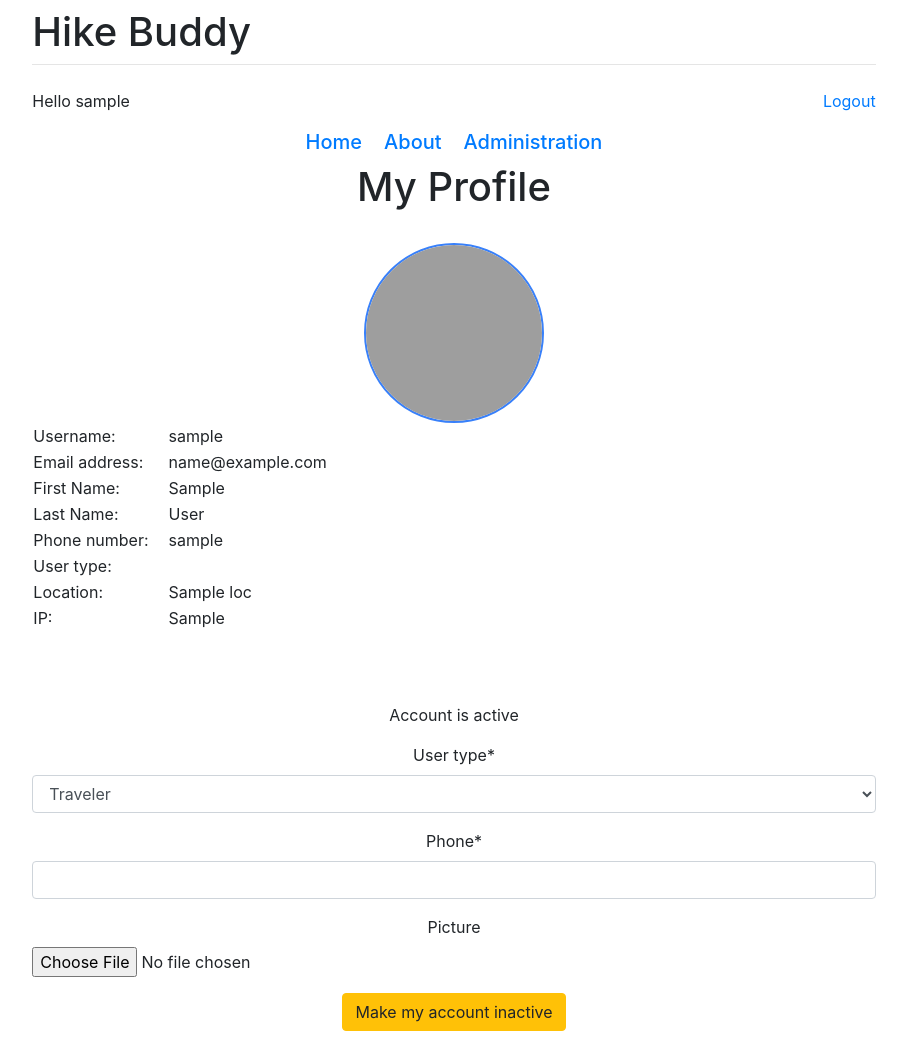
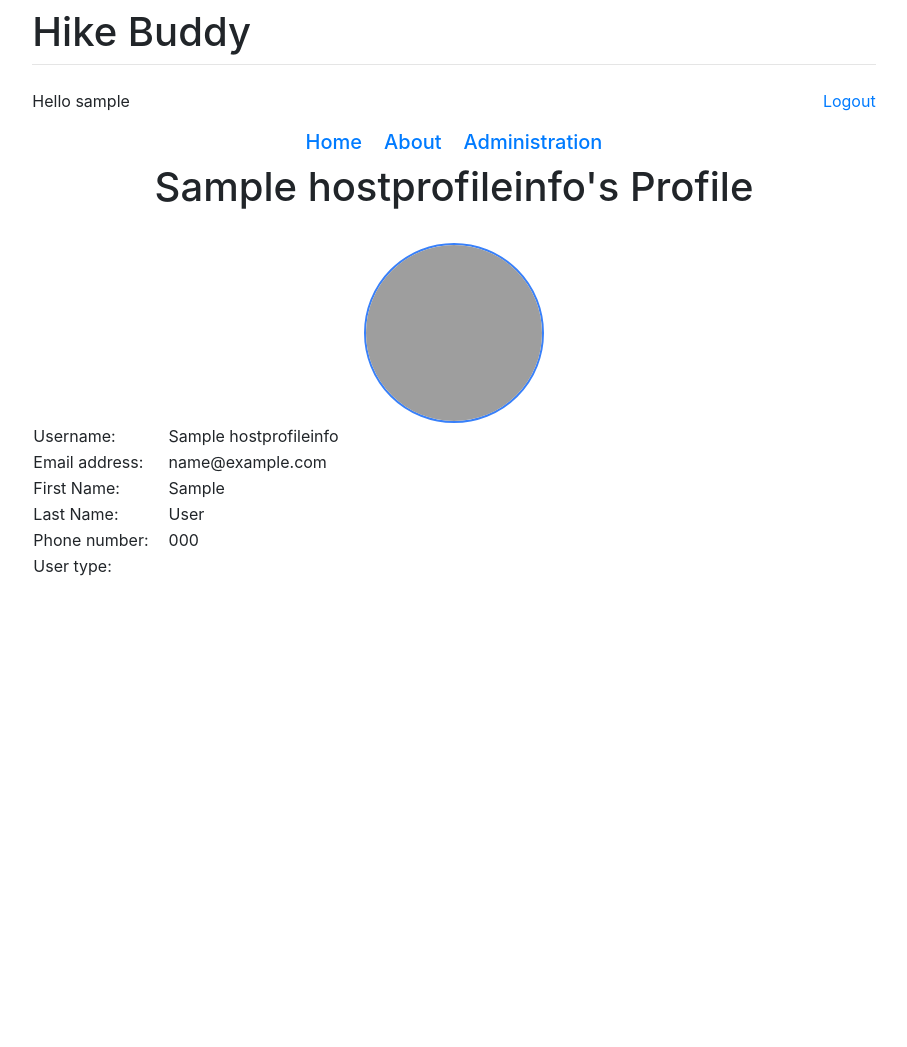
Before and after one commit to tomerda3/Hike_Buddy, a Django app: template HikeBuddy/main/templates/main/profile.html in a window 1280 px wide. Shown: the whole page, without its empty margins (186-1093 px from the left). After the commit the page ends 576 px from the top, so only its background shows below. Run offline with Django 3.2, Linux system fonts and the light colour scheme; a user stored in the database is signed in; tables that the repository leaves empty hold one stand-in row (values such as "Sample post"); the template is opened without the code that fills it: values that come from a table or form of the project are taken from there, most other values are stand-ins (such as "Sample title", 1, 10 or a date in 2020); some libraries are stand-ins or nearby versions; grey boxes are pictures that could not be loaded.

Commit message:
Update profile.html

```diff
--- a/HikeBuddy/main/templates/main/profile.html
+++ b/HikeBuddy/main/templates/main/profile.html
@@ -1,6 +1,6 @@
 {% extends 'main/base.html' %}
 
-{% block title %}My Profile{% endblock %}
+{% block title %}{{hostuser}}'s Profile{% endblock %}
 
 {% block style %}
 	img {
@@ -14,7 +14,7 @@
 {% load static %}
 
 {% block content %}
-<center><h1>My Profile</h1></center>
+<center><h1>{{hostprofileinfo}}'s Profile</h1></center>
 
 {% if not user.is_authenticated %}
 	<p>Not logged into any account.</p>
@@ -24,99 +24,48 @@
 	{% if profile_pic %}
 	<center>
 		<br>
-		<img src='{% static profile_pic.path %}' alt="Avatar" height=180px width=180px>
+		<img src='{% static profile_pic %}' alt="Avatar" height=180px width=180px>
 	</center>
 	{% endif %}
 	<table>
 		<tr>
 			<td>Username:&nbsp;&nbsp;&nbsp;</td>
-			<td>{{user.username}}</td>
+			<td>{{hostprofileinfo}}</td>
 		</tr>
 		<tr>
 			<td>Email address:&nbsp;&nbsp;&nbsp;&nbsp;</td>
-			<td>{{user.email}}</td>
+			<td>{{hostuser.email}}</td>
 		</tr>
-		{% if user.first_name %}
+		{% if hostuser.first_name %}
 		<tr>
 			<td>First Name:&nbsp;&nbsp;&nbsp;&nbsp;</td>
-			<td>{{user.first_name.capitalize}}</td>
+			<td>{{hostuser.first_name.capitalize}}</td>
 		</tr>
 		{% endif %}
-		{% if user.last_name %}
+		{% if hostuser.last_name %}
 		<tr>
 			<td>Last Name:&nbsp;&nbsp;&nbsp;&nbsp;</td>
-			<td>{{user.last_name.capitalize}}</td>
+			<td>{{hostuser.last_name.capitalize}}</td>
+		</tr>
+		{% endif %}
+		{% if hostprofileinfo.phone %}
+		<tr>
+			<td>Phone number:&nbsp;&nbsp;&nbsp;&nbsp;</td>
+			<td>{{hostprofileinfo.phone}}</td>
 		</tr>
 		{% endif %}
 		<tr>
-			<td>Phone number:&nbsp;&nbsp;&nbsp;&nbsp;</td>
-			<td>
-			{% if phone %}
-			{{phone}}
-			{% else %}
-			NO PHONE {{phone}}
-			{% endif %}
-			</td>
+			<td>User type:&nbsp;&nbsp;&nbsp;&nbsp;</td>
+			<td>{{hostuser.groups.get.name.capitalize}}</td>
 		</tr>
+		{% if hostuser.groups.get.name == 'host' and hosting_places_len > 0 %}
 		<tr>
-			<td>User type:&nbsp;&nbsp;&nbsp;&nbsp;</td>
-			<td>{{user.groups.get.name.capitalize}}</td>
-		</tr>
-		{% if user.groups.get.name == 'host' and hosting_places_len > 0 %}
-		<tr>
-			<td>My hosting places:&nbsp;&nbsp;&nbsp;&nbsp;</td>
+			<td>Host's places:&nbsp;&nbsp;&nbsp;&nbsp;</td>
 			<td>{{hosting_places}}</td>
 		</tr>
 		{% endif %}
-		{% if user.groups.get.name == 'guide' %}
-		<tr>
-			<td>Guide info:&nbsp;&nbsp;&nbsp;&nbsp;</td>
-			<td>{{guideinfo}}</td>
-		</tr>
-		{% endif %}
-		<tr>
-			<td>Location:&nbsp;&nbsp;&nbsp;&nbsp;</td>
-			<td>{{loc}}</td>
-		</tr>
-		<tr>
-			<td>IP:&nbsp;&nbsp;&nbsp;&nbsp;</td>
-			<td>{{ip}}</td>
-		</tr>
-		{% if user.groups.get.name == 'guide' %}
-		<tr>
-			<td>Guide info:&nbsp;&nbsp;&nbsp;&nbsp;</td>
-			<td>{{guideinfo}}</td>
-		</tr>
-		{% endif %}
+
 	</table>
-
-	{% if user.groups.get.name == 'guide' %}
-		<br>
-		<h5><a href="/guideinfo/">Add guide info</a></h5>
-	{% endif %}
-
-	<br><br><br>
-<center>
-	{% if user.is_active %}
-	<p>Account is active</p>
-
-	<form method="POST" action="/areyousure/" class="form-group">
-		{% csrf_token %}
-		{{form|crispy}}
-		<button class="btn btn-warning">Make my account inactive</button>
-	</form>
-
-	{% else %}
-	<p>Account is inactive</p>
-
-	<form method="POST" action="/active/" class="form-group">
-		{% csrf_token %}
-		{{form|crispy}}
-		<button type="submit" class="btn btn-warning">Make my account active</button>
-	</form>
-
-	{% endif %}
-</center>
 
 {% endif %}
 
```
